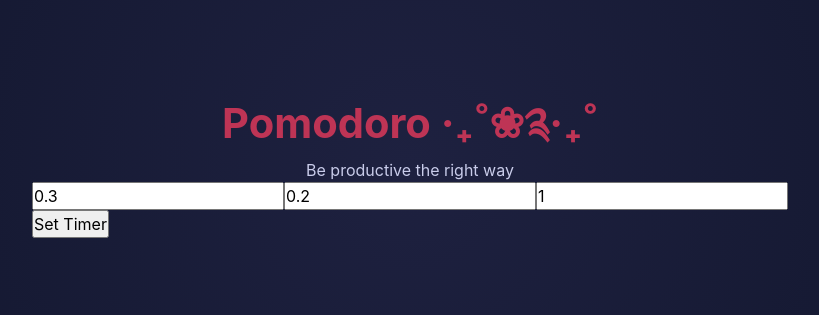
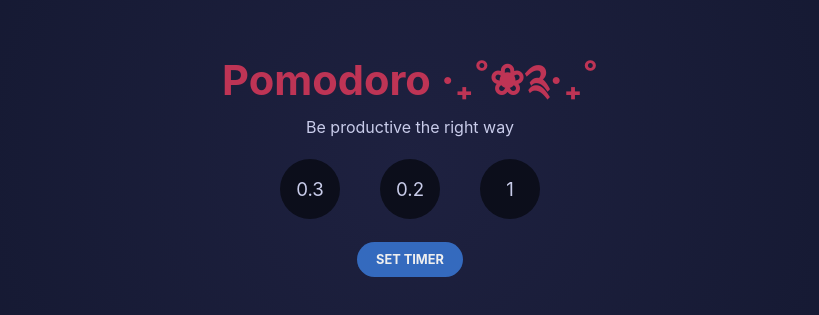
Before and after one commit to windofbloom/pomodoro, a React (Vite) app: page / in a window 1280 px wide. Shown: the part 235-550 px from the top of the page, without its empty margins (230-1049 px from the left). Built offline with nearby package versions, Linux system fonts and the light colour scheme.

Commit message:
Adding styles to input and button

```diff
--- a/src/componets/Button/Button.css
+++ b/src/componets/Button/Button.css
@@ -0,0 +1,18 @@
+.button_container {
+  text-align: center;
+}
+
+button {
+    color:#efefef;
+    font-size:0.8rem;
+    padding: 0.5rem 1.2rem;
+    border:none;
+    border-radius:3rem;
+    margin:0.2rem;
+    background: var(--contrast-color);
+    min-width: 80px;
+    cursor: pointer;
+    text-align: center;
+    font-weight: var(--fw-bold);
+    text-transform: uppercase;
+  }
--- a/src/componets/Button/Button.jsx
+++ b/src/componets/Button/Button.jsx
@@ -2,11 +2,13 @@ import './Button.css'
 
 function Button ({title, activeClass, _callback}) {
     return (
-        <button
-            className={activeClass}
-            onClick={_callback}>
-            {title}
-        </button>
+        <div className='button_container'>
+            <button
+                className={activeClass}
+                onClick={_callback}>
+                {title}
+            </button>
+        </div>
     )
 }
 
--- a/src/componets/SetPomodoro/SetPomodoro.css
+++ b/src/componets/SetPomodoro/SetPomodoro.css
@@ -0,0 +1,23 @@
+.SetPomodoro_container {
+    display: flex;
+    align-items: center;
+    flex-wrap: wrap;
+}
+
+.form-container {
+    text-align: center;
+  }
+
+  .input {
+    height: 60px;
+    width: 60px;
+    padding: 2rem;
+    background-color: var(--dark-color);
+    color: var(--light-color);
+    border: none;
+    border-radius: 50%;
+    text-align: center;
+    font-size: 14pt;
+    margin: 20px;
+    padding: 1px;
+  }
--- a/src/index.css
+++ b/src/index.css
@@ -67,9 +67,10 @@ svg {
 
   --primary-color: #BE3455;
   --accent-color: #4E0535;
-  --contrast-color: #be34be;
+  --contrast-color: #346abe;
   --secondary-color: #AC2142;
   --light-color: #c9ccea;
+  --dark-color: #0C0E1B;
 
   --fw-light: 100;
   --fw-regular: 300;
```
